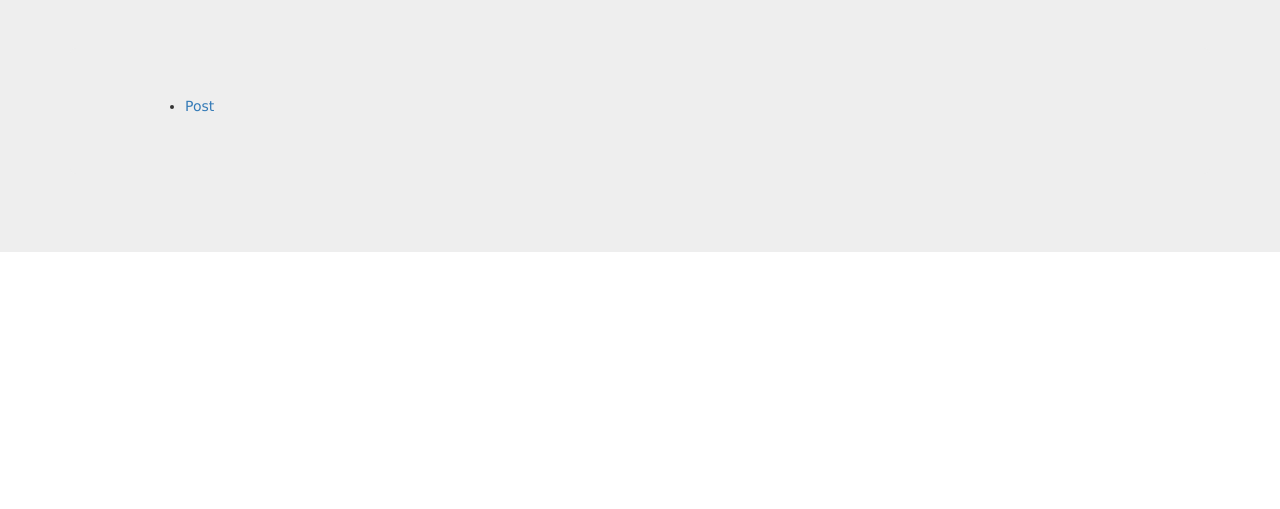
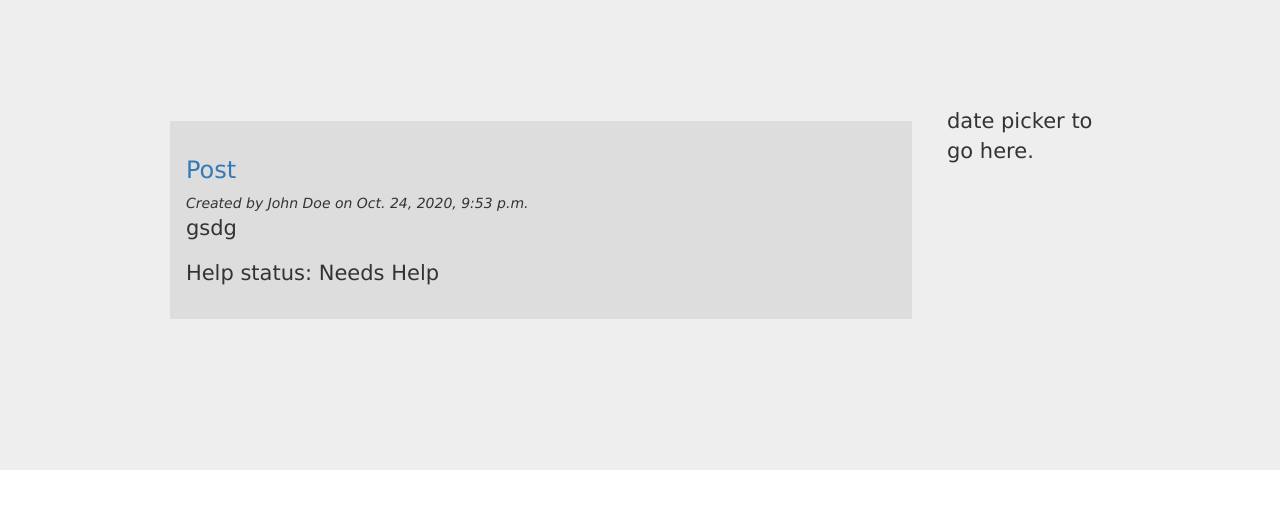
Before and after one commit to TAM-Team/Bubbles, a Django app: page /home/ in a window 1280 px wide. Shown: the part 80-589 px from the top of the page. Run offline with Django 3.2, Linux system fonts and the light colour scheme; data comes from the database, SQL or seed files in the repository; some libraries are stand-ins or nearby versions.

Commit message:
Prettyifing post list

```diff
--- a/hello/templates/posts.html
+++ b/hello/templates/posts.html
@@ -1,14 +1,27 @@
 {% extends "home.html" %}
 {% load static %}
 
+
 {% block content %}
+<div class="body-block">
+    <div class="block">
+        <div class="block-column col-left">
             {% if latest_post_list %}
-    <ul>
             {% for post in latest_post_list %}
-        <li><a href="/post/{{ post.id }}/">{{ post.post_title }}</a></li>
+                <div class="sub-block">
+                    <h3><a href="/post/{{ post.id }}/">{{ post.post_title }}</a></h3>
+                    <em>Created by {{ post.poster.get_name }} on {{ post.created_date }}</em>
+                    <p>{{ post.description }}</p>
+                    <p>Help status: {{ post.get_help_status_display }}</p>
+                </div>
             {% endfor %}
-    </ul>
             {% else %}
             <p>No posts are available.</p>
             {% endif %}
+        </div>
+        <div class="block-column col-right">
+            <p> date picker to go here.</p>
+        </div>
+    </div>
+</div>
 {% endblock %}
```
Lines whose indentation alone changed are shown as unchanged.
